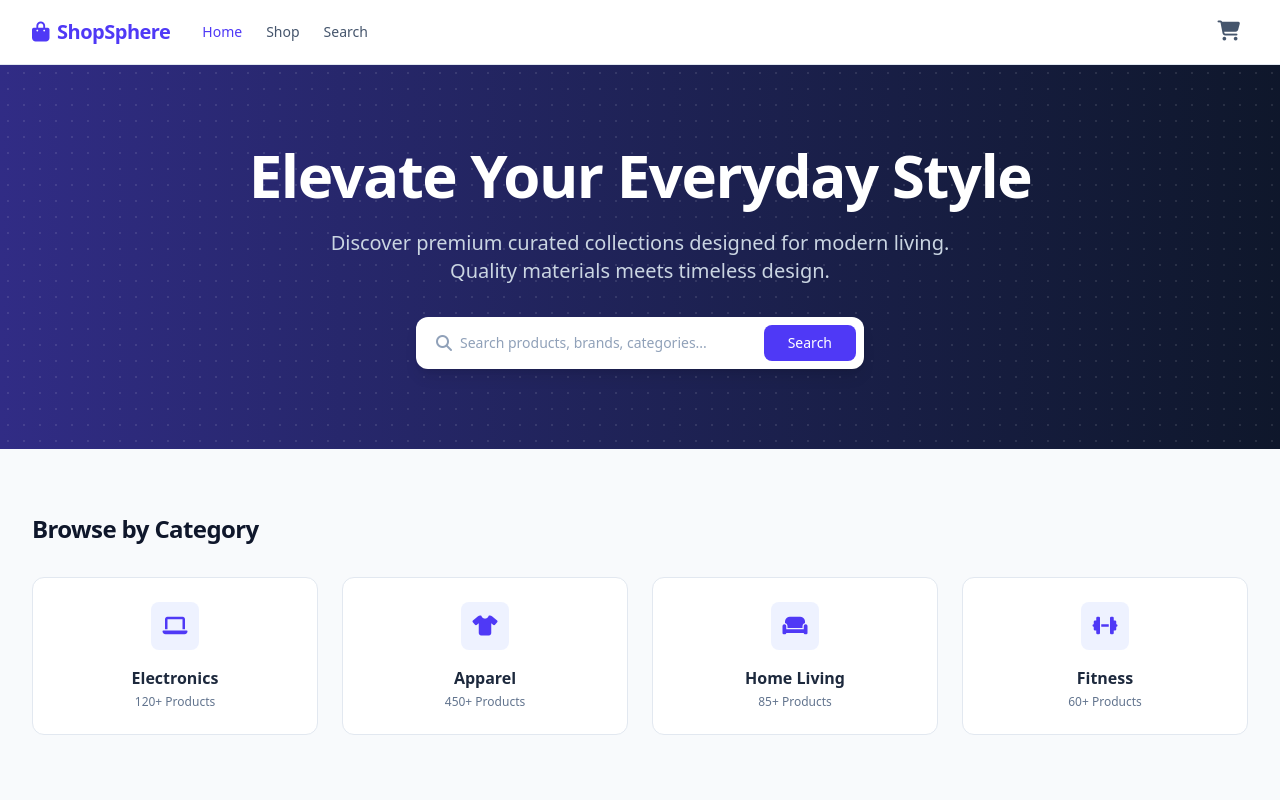
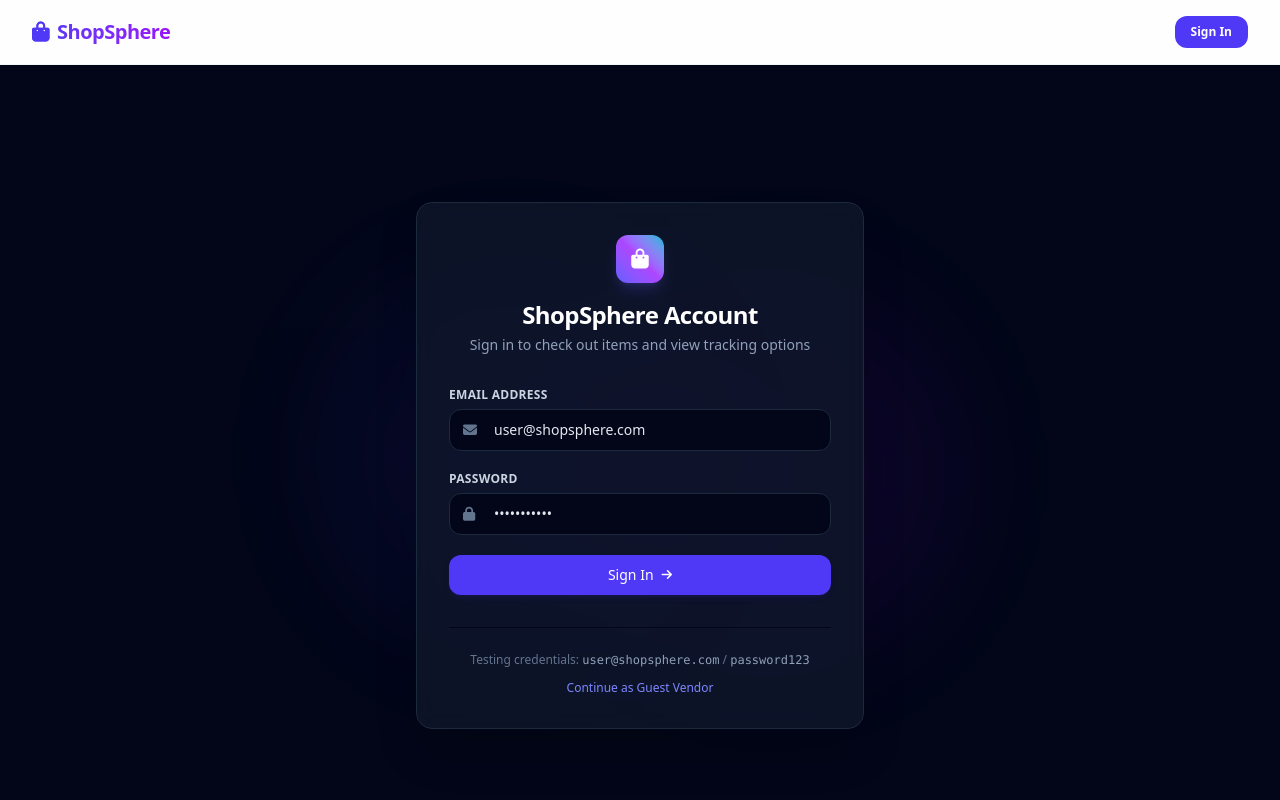
Before and after one commit to Pratikbeladiya/High-performance-ecommerce-ai-search, a React (Vite) app: page / in a window 1280 px wide. Shown: the top 800 px of the page. Built offline with nearby package versions, Linux system fonts and the light colour scheme.

Commit message:
Fix: aligned cart props, removed search icon, and added login auth wall guard

```diff
--- a/src/App.jsx
+++ b/src/App.jsx
@@ -4,121 +4,174 @@ import ProductListing from './ProductListing';
 import ProductDetails from './ProductDetails';
 import Search from './Search';
 import Cart from './Cart';
+import Login from './Login';
 
 export default function App() {
-  const [view, setView] = useState('home'); // Accepts: 'home' | 'shop' | 'details' | 'search' | 'cart'
+  // Initializing authorization state directly from localStorage to satisfy strict rules
+  const [isLoggedIn, setIsLoggedIn] = useState(() => {
+    return localStorage.getItem("user_auth") === "true";
+  });
+
+  // Navigation & Core States: Force 'login' view on initial load if user is not authorized
+  const [view, setView] = useState(() => {
+    const authStatus = localStorage.getItem("user_auth") === "true";
+    return authStatus ? 'home' : 'login';
+  });
+
   const [selectedProduct, setSelectedProduct] = useState(null);
   const [searchQuery, setSearchQuery] = useState('');
+
+  // Shopping Cart State Engine
   const [cart, setCart] = useState([]);
 
-  // Global State Cart Actions
-  const addToCart = (product, qty = 1) => {
+  // Cart Handler: Add Item
+  const addToCart = (product) => {
     setCart((prevCart) => {
-      const existing = prevCart.find(item => item.id === product.id);
-      if (existing) {
-        return prevCart.map(item => item.id === product.id ? { ...item, quantity: item.quantity + qty } : item);
+      const existingItem = prevCart.find((item) => item.id === product.id);
+      if (existingItem) {
+        return prevCart.map((item) =>
+          item.id === product.id ? { ...item, quantity: item.quantity + 1 } : item
+        );
       }
-      return [...prevCart, { ...product, quantity: qty }];
+      return [...prevCart, { ...product, quantity: 1 }];
     });
   };
 
-  const updateQuantity = (id, targetQuantity) => {
-    if (targetQuantity <= 0) {
-      removeFromCart(id);
-      return;
-    }
-    setCart(prev => prev.map(item => item.id === id ? { ...item, quantity: targetQuantity } : item));
+  // Cart Handler: Update Item Quantity
+  const updateQuantity = (productId, amount) => {
+    setCart((prevCart) =>
+      prevCart
+        .map((item) =>
+          item.id === productId ? { ...item, quantity: item.quantity + amount } : item
+        )
+        .filter((item) => item.quantity > 0)
+    );
   };
 
-  const removeFromCart = (id) => {
-    setCart(prev => prev.filter(item => item.id !== id));
+  // Cart Handler: Remove Item entirely
+  const removeFromCart = (productId) => {
+    setCart((prevCart) => prevCart.filter((item) => item.id !== productId));
   };
 
-  const handleSearchSubmit = (query) => {
-    setSearchQuery(query);
-    setView('search');
+  // Calculate total badge count for the cart icon
+  const cartCount = cart.reduce((total, item) => total + item.quantity, 0);
+
+  // Handle Logout Action
+  const handleLogout = () => {
+    localStorage.removeItem("user_auth");
+    localStorage.removeItem("user_profile");
+    setIsLoggedIn(false);
+    setView('login'); // Redirect back to login wall immediately
   };
 
-  const totalCartCount = cart.reduce((acc, item) => acc + item.quantity, 0);
+  return (
+    <div className="min-h-screen w-full flex flex-col bg-slate-50 font-sans text-slate-800 antialiased m-0 p-0 overflow-x-hidden">
 
-  return (
-    <div className="min-h-screen flex flex-col bg-slate-50">
-      {/* Global Navigation Wrapper */}
-      <nav className="bg-white border-b border-slate-200 sticky top-0 z-50">
-        <div className="max-w-7xl mx-auto px-4 sm:px-6 lg:px-8">
-          <div className="flex justify-between h-16 items-center">
-            <div className="flex items-center gap-8">
-              <button onClick={() => setView('home')} className="text-xl font-bold text-indigo-600 tracking-tight flex items-center gap-2 cursor-pointer">
-                <i className="fa-solid fa-bag-shopping"></i> ShopSphere
-              </button>
-              <div className="hidden md:flex items-center gap-6 text-sm font-medium text-slate-600">
-                <button onClick={() => setView('home')} className={`cursor-pointer ${view === 'home' ? 'text-indigo-600' : 'hover:text-indigo-600'}`}>Home</button>
-                <button onClick={() => setView('shop')} className={`cursor-pointer ${view === 'shop' ? 'text-indigo-600' : 'hover:text-indigo-600'}`}>Shop</button>
-                <button onClick={() => setView('search')} className={`cursor-pointer ${view === 'search' ? 'text-indigo-600' : 'hover:text-indigo-600'}`}>Search</button>
-              </div>
+      {/* GLOBAL NAVBAR */}
+      <nav className="sticky top-0 z-50 w-full bg-white/80 backdrop-blur-md border-b border-slate-100 shadow-sm">
+        <div className="w-full max-w-[100vw] px-4 sm:px-6 lg:px-8 h-16 flex items-center justify-between">
+
+          {/* Logo Brand */}
+          <div
+            onClick={() => isLoggedIn && setView('home')}
+            className={`flex items-center gap-2 font-black text-xl tracking-tight bg-gradient-to-r from-indigo-600 to-purple-600 bg-clip-text text-transparent ${isLoggedIn ? 'cursor-pointer' : 'cursor-not-allowed'}`}
+          >
+            <i className="fa-solid fa-bag-shopping text-indigo-600"></i>
+            ShopSphere
+          </div>
+
+          {/* Core Navigation Links - Hidden completely until authorized */}
+          {isLoggedIn && (
+            <div className="hidden md:flex items-center gap-8 font-medium text-sm text-slate-600">
+              <button onClick={() => setView('home')} className={`hover:text-indigo-600 transition cursor-pointer ${view === 'home' ? 'text-indigo-600 font-bold' : ''}`}>Home</button>
+              <button onClick={() => setView('catalog')} className={`hover:text-indigo-600 transition cursor-pointer ${view === 'catalog' ? 'text-indigo-600 font-bold' : ''}`}>Catalog</button>
+              <button onClick={() => { setSearchQuery(''); setView('search'); }} className={`hover:text-indigo-600 transition cursor-pointer ${view === 'search' ? 'text-indigo-600 font-bold' : ''}`}>Search</button>
             </div>
-            <div className="flex items-center gap-4">
-              <button onClick={() => setView('cart')} className="relative p-2 text-slate-600 hover:text-indigo-600 transition cursor-pointer">
-                <i className="fa-solid fa-cart-shopping text-xl"></i>
-                {totalCartCount > 0 && (
-                  <span className="absolute top-0 right-0 bg-indigo-600 text-white text-xs w-4 h-4 rounded-full flex items-center justify-center">
-                    {totalCartCount}
+          )}
+
+          {/* Utility Right Actions */}
+          <div className="flex items-center gap-4">
+
+            {/* Interactive Shopping Cart Icon Counter - Hidden until authorized */}
+            {isLoggedIn && (
+              <button
+                onClick={() => setView('cart')}
+                className="relative p-2 text-slate-500 hover:text-indigo-600 transition cursor-pointer"
+              >
+                <i className="fa-solid fa-cart-shopping text-lg"></i>
+                {cartCount > 0 && (
+                  <span className="absolute -top-1 -right-1 bg-rose-500 text-white font-bold text-[10px] w-5 h-5 rounded-full flex items-center justify-center border-2 border-white animate-scaleIn">
+                    {cartCount}
                   </span>
                 )}
               </button>
-            </div>
+            )}
+
+            {/* Auth Button Account Link Switch */}
+            {isLoggedIn ? (
+              <button
+                onClick={handleLogout}
+                className="text-xs font-semibold bg-slate-100 hover:bg-slate-200 text-slate-700 px-4 py-2 rounded-xl transition cursor-pointer"
+              >
+                Sign Out
+              </button>
+            ) : (
+              <button
+                onClick={() => setView('login')}
+                className={`text-xs font-semibold px-4 py-2 rounded-xl transition cursor-pointer ${view === 'login' ? 'bg-indigo-600 text-white' : 'bg-indigo-50 hover:bg-indigo-100 text-indigo-600'}`}
+              >
+                Sign In
+              </button>
+            )}
           </div>
         </div>
       </nav>
 
-      {/* Dynamic Render Pipeline */}
-      <div className="flex-grow flex flex-col">
-        {view === 'home' && (
-          <Home
-            setView={setView}
-            setSelectedProduct={setSelectedProduct}
-            handleSearchSubmit={handleSearchSubmit}
-            addToCart={addToCart}
-          />
+      {/* DYNAMIC VIEW WORKSPACE PANEL */}
+      <main className="w-full flex-1 flex flex-col items-center justify-start m-0 p-0">
+        {view === 'login' && (
+          <div className="w-full min-h-[calc(100vh-64px)] flex items-center justify-center">
+            <Login setView={setView} setIsLoggedIn={setIsLoggedIn} />
+          </div>
         )}
-        {view === 'shop' && (
-          <ProductListing
-            setView={setView}
-            setSelectedProduct={setSelectedProduct}
-            addToCart={addToCart}
-          />
+
+        {/* Guard checks protecting subsequent application view states */}
+        {isLoggedIn && view === 'home' && (
+          <div className="w-full">
+            <Home setView={setView} setSelectedProduct={setSelectedProduct} addToCart={addToCart} />
+          </div>
         )}
-        {view === 'details' && (
-          <ProductDetails
-            product={selectedProduct}
-            setView={setView}
-            addToCart={addToCart}
-          />
+
+        {isLoggedIn && view === 'catalog' && (
+          <div className="w-full">
+            <ProductListing setView={setView} setSelectedProduct={setSelectedProduct} addToCart={addToCart} />
+          </div>
         )}
-        {view === 'search' && (
-          <Search
-            defaultQuery={searchQuery}
-            setView={setView}
-            setSelectedProduct={setSelectedProduct}
-            addToCart={addToCart}
-          />
+
+        {isLoggedIn && view === 'details' && (
+          <div className="w-full">
+            <ProductDetails setView={setView} product={selectedProduct} setSelectedProduct={setSelectedProduct} addToCart={addToCart} />
+          </div>
         )}
-        {view === 'cart' && (
-          <Cart
-            cart={cart}
-            updateQuantity={updateQuantity}
-            removeFromCart={removeFromCart}
-            setView={setView}
-          />
+
+        {isLoggedIn && view === 'search' && (
+          <div className="w-full">
+            <Search defaultQuery={searchQuery} setView={setView} setSelectedProduct={setSelectedProduct} addToCart={addToCart} />
+          </div>
         )}
-      </div>
 
-      {/* Global Footer Layout */}
-      <footer className="bg-slate-900 text-slate-400 text-sm mt-auto border-t border-slate-800">
-        <div className="max-w-7xl mx-auto px-4 sm:px-6 lg:px-8 py-8 text-center text-xs text-slate-500">
-          &copy; 2026 ShopSphere Inc. Powered via modular React component structures.
-        </div>
+        {isLoggedIn && view === 'cart' && (
+          <div className="w-full">
+            <Cart cartItems={cart} setView={setView} updateQuantity={updateQuantity} removeFromCart={removeFromCart} />
+          </div>
+        )}
+      </main>
+
+      {/* FULL WIDTH SIMPLE COMPACT FOOTER */}
+      <footer className="w-full bg-white border-t border-slate-100 py-6 text-center text-xs text-slate-400 mt-auto">
+        <p>&copy; {new Date().getFullYear()} ShopSphere Market Ecosystem. Powered by high-performance React client engine.</p>
       </footer>
+
     </div>
   );
 }
--- a/src/Cart.jsx
+++ b/src/Cart.jsx
@@ -1,26 +1,27 @@
-
-
-export default function Cart({ cart, updateQuantity, removeFromCart, setView }) {
-  const subtotal = cart.reduce((acc, item) => acc + (item.price * item.quantity), 0);
+export default function Cart({ cartItems, updateQuantity, removeFromCart, setView }) {
+  // Use cartItems to process the subtotal accurately
+  const subtotal = (cartItems || []).reduce((acc, item) => acc + (item.price * item.quantity), 0);
 
   return (
-    <main className="max-w-7xl mx-auto px-4 sm:px-6 lg:px-8 py-12 flex-grow w-full">
+    <main className="w-full max-w-[100vw] px-4 sm:px-6 lg:px-8 py-12 flex-grow">
+      <div className="max-w-7xl mx-auto">
         <h1 className="text-3xl font-extrabold text-slate-900 tracking-tight mb-8">Shopping Cart</h1>
 
-      {cart.length === 0 ? (
-        <div className="bg-white border border-slate-200 rounded-xl p-12 text-center shadow-sm">
+        {!cartItems || cartItems.length === 0 ? (
+          <div className="bg-white border border-slate-200 rounded-xl p-12 text-center shadow-sm w-full">
             <i className="fa-solid fa-basket-shopping text-slate-300 text-5xl mb-4"></i>
             <p className="text-slate-500 font-medium mb-4">Your shopping cart is currently completely empty.</p>
-          <button onClick={() => setView('shop')} className="bg-indigo-600 text-white font-semibold px-6 py-2 rounded-xl text-sm transition hover:bg-indigo-700">
+            <button onClick={() => setView('home')} className="bg-indigo-600 text-white font-semibold px-6 py-2 rounded-xl text-sm transition hover:bg-indigo-700 cursor-pointer">
               Start Shopping
             </button>
           </div>
         ) : (
-        <div className="grid grid-cols-1 lg:grid-cols-3 gap-8 items-start">
+          <div className="grid grid-cols-1 lg:grid-cols-3 gap-8 items-start w-full">
+
             {/* Cart Item Cards Block Column */}
-          <div className="lg:col-span-2 space-y-4">
-            {cart.map((item) => (
-              <div key={item.id} className="bg-white border border-slate-200 rounded-xl p-4 sm:p-6 flex items-center gap-4 sm:gap-6 relative">
+            <div className="lg:col-span-2 space-y-4 w-full">
+              {cartItems.map((item) => (
+                <div key={item.id} className="bg-white border border-slate-200 rounded-xl p-4 sm:p-6 flex items-center gap-4 sm:gap-6 relative w-full shadow-sm">
                   <div className="w-20 h-20 sm:w-24 sm:h-24 bg-slate-100 rounded-lg overflow-hidden flex-shrink-0 border border-slate-200">
                     <img src={item.image} alt={item.name} className="w-full h-full object-cover" />
                   </div>
@@ -35,15 +36,15 @@ export default function Cart({ cart, updateQuantity, removeFromCart, setView })
                     <div className="flex items-center gap-6 self-start sm:self-auto">
                       <div className="bg-slate-100 border border-slate-200 rounded-lg flex items-center justify-between p-1 w-28">
                         <button
-                        onClick={() => updateQuantity(item.id, item.quantity - 1)}
-                        className="w-7 h-7 flex items-center justify-center font-bold text-slate-500 hover:bg-white rounded transition"
+                          onClick={() => updateQuantity(item.id, -1)}
+                          className="w-7 h-7 flex items-center justify-center font-bold text-slate-500 hover:bg-white rounded transition cursor-pointer"
                         >
                           -
                         </button>
                         <span className="text-xs font-bold text-slate-800">{item.quantity}</span>
                         <button
-                        onClick={() => updateQuantity(item.id, item.quantity + 1)}
-                        className="w-7 h-7 flex items-center justify-center font-bold text-slate-500 hover:bg-white rounded transition"
+                          onClick={() => updateQuantity(item.id, 1)}
+                          className="w-7 h-7 flex items-center justify-center font-bold text-slate-500 hover:bg-white rounded transition cursor-pointer"
                         >
                           +
                         </button>
@@ -61,7 +62,7 @@ export default function Cart({ cart, updateQuantity, removeFromCart, setView })
             </div>
 
             {/* Pricing Summary Sidebar Breakdown Panel */}
-          <aside className="bg-white border border-slate-200 rounded-xl p-6 shadow-sm sticky top-24">
+            <aside className="bg-white border border-slate-200 rounded-xl p-6 shadow-sm lg:sticky lg:top-24 w-full">
               <h3 className="text-lg font-bold text-slate-900 border-b border-slate-100 pb-4 mb-4">Order Summary</h3>
 
               <div className="space-y-3 text-sm font-medium mb-6">
@@ -87,12 +88,13 @@ export default function Cart({ cart, updateQuantity, removeFromCart, setView })
               <button className="w-full bg-indigo-600 hover:bg-indigo-700 text-white font-bold py-3.5 px-4 rounded-xl text-center transition block cursor-pointer">
                 Proceed to Checkout
               </button>
-            <button onClick={() => setView('shop')} className="w-full text-center text-xs font-bold text-slate-400 hover:text-indigo-600 mt-4 block transition cursor-pointer">
+              <button onClick={() => setView('home')} className="w-full text-center text-xs font-bold text-slate-400 hover:text-indigo-600 mt-4 block transition cursor-pointer">
                 Continue Shopping
               </button>
             </aside>
           </div>
         )}
+      </div>
     </main>
   );
 }
--- /dev/null
+++ b/src/Login.jsx
@@ -0,0 +1,142 @@
+import { useState, useEffect } from "react";
+
+export default function Login({ setView, setIsLoggedIn }) {
+  const [email, setEmail] = useState("user@shopsphere.com");
+  const [password, setPassword] = useState("password123");
+  const [error, setError] = useState("");
+  const [isLoading, setIsLoading] = useState(false);
+
+  useEffect(() => {
+    // If the customer is already logged in, send them straight home
+    const isAuth = localStorage.getItem("user_auth");
+    if (isAuth === "true") {
+      setView("home");
+    }
+  }, [setView]);
+
+  const handleSubmit = (e) => {
+    e.preventDefault();
+    setError("");
+    setIsLoading(true);
+
+    // Simulated network authorization latency
+    setTimeout(() => {
+      if (email.trim() === "" || password.trim() === "") {
+        setError("Please fill in all input fields.");
+        setIsLoading(false);
+        return;
+      }
+
+      // Customer account credentials check
+      if (email === "user@shopsphere.com" && password === "password123") {
+        localStorage.setItem("user_auth", "true");
+        localStorage.setItem("user_profile", JSON.stringify({ email, name: "Alex Customer" }));
+
+        setIsLoggedIn(true);
+        setIsLoading(false);
+        setView("home"); // Redirect back to store dashboard homepage
+      } else {
+        setError("Invalid email or password. Hint: user@shopsphere.com / password123");
+        setIsLoading(false);
+      }
+    }, 800);
+  };
+
+  return (
+    <div className="relative min-h-screen flex items-center justify-center bg-slate-950 overflow-hidden font-sans w-full">
+      {/* Background radial glowing ambient blurs */}
+      <div className="absolute top-1/4 left-1/4 w-96 h-96 bg-indigo-600/10 rounded-full blur-3xl animate-pulse" />
+      <div className="absolute bottom-1/4 right-1/4 w-96 h-96 bg-purple-600/10 rounded-full blur-3xl animate-pulse" style={{ animationDelay: "2s" }} />
+
+      {/* Main Glassmorphic Login Container Card */}
+      <div className="relative z-10 w-full max-w-md p-8 bg-slate-900/80 backdrop-blur-md rounded-2xl border border-slate-800 shadow-2xl mx-4">
+
+        {/* Header Logo & Branding */}
+        <div className="flex flex-col items-center mb-8">
+          <div className="w-12 h-12 rounded-xl bg-gradient-to-tr from-indigo-500 via-purple-500 to-cyan-500 flex items-center justify-center shadow-lg shadow-indigo-500/20 mb-4">
+            <i className="fa-solid fa-bag-shopping text-white text-xl"></i>
+          </div>
+          <h1 className="text-2xl font-bold tracking-tight text-white mb-1">
+            ShopSphere Account
+          </h1>
+          <p className="text-sm text-slate-400 text-center">
+            Sign in to check out items and view tracking options
+          </p>
+        </div>
+
+        {/* Input Submission Form */}
+        <form onSubmit={handleSubmit} className="space-y-5">
+          {error && (
+            <div className="p-3.5 text-xs text-rose-400 bg-rose-950/30 border border-rose-900/50 rounded-lg">
+              {error}
+            </div>
+          )}
+
+          <div className="space-y-1.5">
+            <label className="text-xs font-semibold text-slate-300 tracking-wide block">
+              EMAIL ADDRESS
+            </label>
+            <div className="relative flex items-center">
+              <i className="fa-solid fa-envelope absolute left-3.5 text-slate-500 text-sm"></i>
+              <input
+                type="email"
+                value={email}
+                onChange={(e) => setEmail(e.target.value)}
+                placeholder="user@shopsphere.com"
+                className="w-full pl-11 pr-4 py-2.5 bg-slate-950 border border-slate-800 rounded-xl text-slate-200 placeholder-slate-600 focus:outline-none focus:border-indigo-500 focus:ring-2 focus:ring-indigo-500/25 transition-all text-sm"
+                required
+              />
+            </div>
+          </div>
+
+          <div className="space-y-1.5">
+            <label className="text-xs font-semibold text-slate-300 tracking-wide block">
+              PASSWORD
+            </label>
+            <div className="relative flex items-center">
+              <i className="fa-solid fa-lock absolute left-3.5 text-slate-500 text-sm"></i>
+              <input
+                type="password"
+                value={password}
+                onChange={(e) => setPassword(e.target.value)}
+                placeholder="••••••••"
+                className="w-full pl-11 pr-4 py-2.5 bg-slate-950 border border-slate-800 rounded-xl text-slate-200 placeholder-slate-600 focus:outline-none focus:border-indigo-500 focus:ring-2 focus:ring-indigo-500/25 transition-all text-sm"
+                required
+              />
+            </div>
+          </div>
+
+          <button
+            type="submit"
+            disabled={isLoading}
+            className="w-full py-2.5 px-4 bg-indigo-600 hover:bg-indigo-500 active:bg-indigo-700 text-white font-medium rounded-xl text-sm transition-all shadow-md shadow-indigo-600/10 hover:shadow-lg hover:shadow-indigo-500/20 flex items-center justify-center gap-2 group disabled:opacity-50 disabled:cursor-not-allowed cursor-pointer"
+          >
+            {isLoading ? (
+              <div className="w-5 h-5 border-2 border-white/30 border-t-white rounded-full animate-spin" />
+            ) : (
+              <>
+                Sign In
+                <i className="fa-solid fa-arrow-right transition-transform group-hover:translate-x-0.5 text-xs"></i>
+              </>
+            )}
+          </button>
+        </form>
+
+        {/* Guest access details tip */}
+        <div className="mt-8 pt-6 border-t border-slate-950 text-center">
+          <p className="text-xs text-slate-500">
+            Testing credentials:{" "}
+            <span className="text-slate-400 font-mono">user@shopsphere.com</span> /{" "}
+            <span className="text-slate-400 font-mono">password123</span>
+          </p>
+          <button
+            onClick={() => setView('home')}
+            className="text-xs text-indigo-400 hover:underline mt-3 block mx-auto cursor-pointer"
+          >
+            Continue as Guest Vendor
+          </button>
+        </div>
+      </div>
+    </div>
+  );
+}
```
Lines whose indentation alone changed are shown as unchanged.
